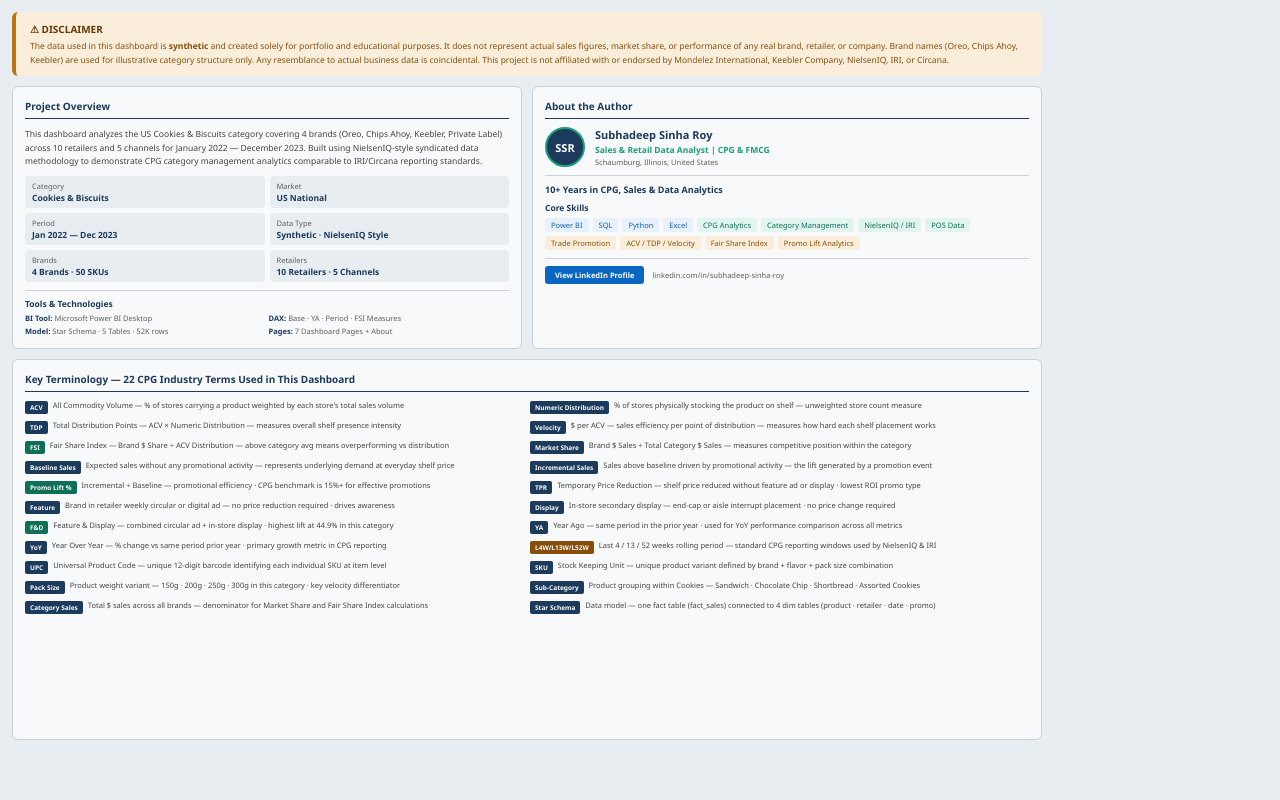
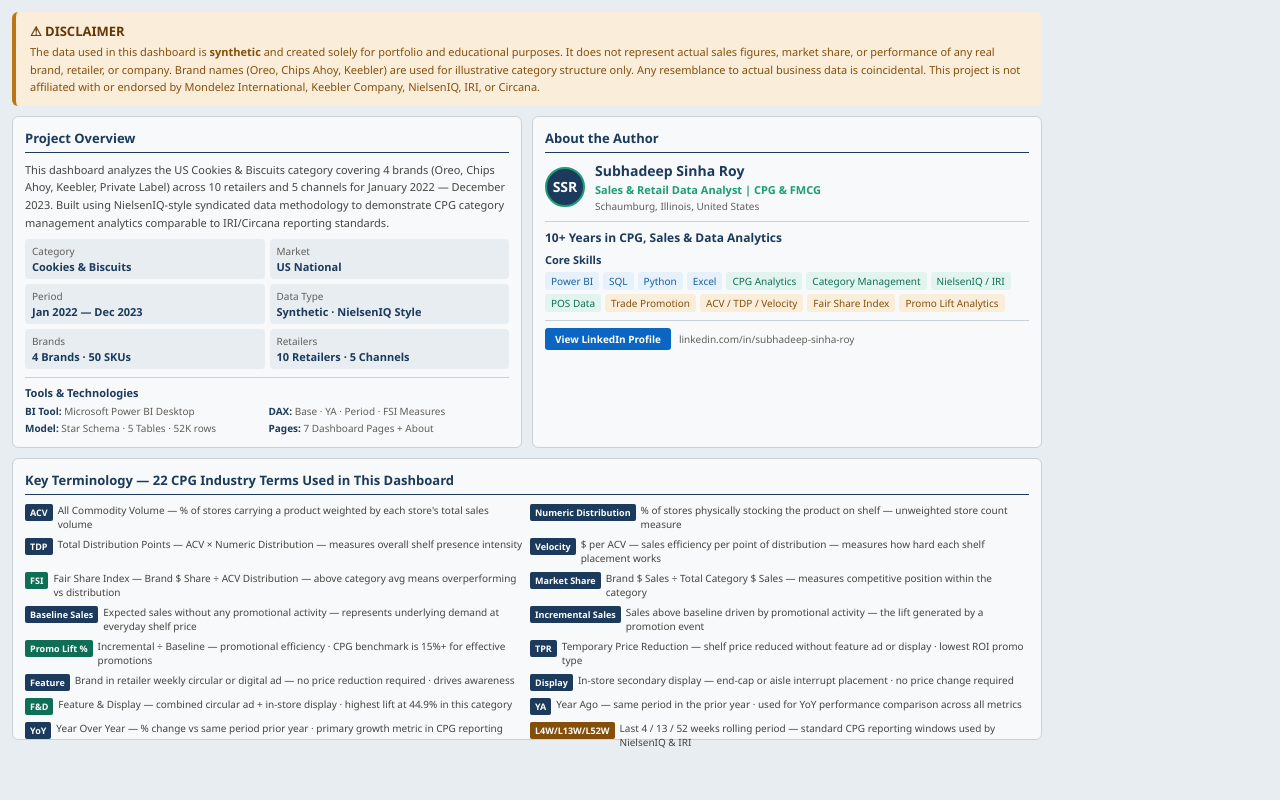
Before and after one commit to Subha263/cpg-syndicate-date-dashboard-about, a plain HTML site: page index.html in a window 1280 px wide. Drawn offline with Linux system fonts and the light colour scheme.

Commit message:
Adjust font sizes in index.html styles
Updated font sizes for various elements in the CSS styles.

```diff
--- a/index.html
+++ b/index.html
@@ -5,42 +5,42 @@
 html, body { width: 1054px; height: 752px; overflow: hidden; background: #E8EDF2; }
 .page { width: 1054px; height: 752px; padding: 12px; display: flex; flex-direction: column; gap: 10px; }
 .disclaimer { background: #FAEEDA; border-radius: 6px; padding: 10px 14px; border-left: 4px solid #BA7517; flex-shrink: 0; }
-.disclaimer-title { font-size: 10px; font-weight: 700; color: #633806; margin-bottom: 3px; }
-.disclaimer-text { font-size: 8.5px; color: #854F0B; line-height: 1.6; }
+.disclaimer-title { font-size: 13px; font-weight: 700; color: #633806; margin-bottom: 3px; }
+.disclaimer-text { font-size: 11px; color: #854F0B; line-height: 1.6; }
 .middle-row { display: grid; grid-template-columns: 1fr 1fr; gap: 10px; flex-shrink: 0; }
 .card { background: #F8F9FA; border-radius: 6px; padding: 12px; border: 0.5px solid #C8D0D8; }
-.card-title { font-size: 10px; font-weight: 700; color: #1B3A5C; border-bottom: 1.5px solid #1B3A5C; padding-bottom: 5px; margin-bottom: 8px; }
+.card-title { font-size: 13px; font-weight: 700; color: #1B3A5C; border-bottom: 1.5px solid #1B3A5C; padding-bottom: 5px; margin-bottom: 8px; }
 .meta-grid { display: grid; grid-template-columns: 1fr 1fr; gap: 5px; margin-top: 8px; }
 .meta-item { background: #E8EDF2; border-radius: 4px; padding: 5px 7px; }
-.meta-label { font-size: 7.5px; color: #5F5E5A; }
-.meta-value { font-size: 8.5px; font-weight: 600; color: #1B3A5C; margin-top: 1px; }
-.card-text { font-size: 8.5px; color: #444441; line-height: 1.6; }
+.meta-label { font-size: 10px; color: #5F5E5A; }
+.meta-value { font-size: 11px; font-weight: 600; color: #1B3A5C; margin-top: 1px; }
+.card-text { font-size: 11px; color: #444441; line-height: 1.6; }
 .tools { margin-top: 8px; padding-top: 7px; border-top: 0.5px solid #C8D0D8; }
-.tools-title { font-size: 8.5px; font-weight: 700; color: #1B3A5C; margin-bottom: 4px; }
+.tools-title { font-size: 11px; font-weight: 700; color: #1B3A5C; margin-bottom: 4px; }
 .tools-row { display: grid; grid-template-columns: 1fr 1fr; gap: 3px; }
-.tool-item { font-size: 7.5px; color: #5F5E5A; }
+.tool-item { font-size: 10px; color: #5F5E5A; }
 .tool-item span { font-weight: 600; color: #1B3A5C; }
 .author-row { display: flex; align-items: center; gap: 10px; margin-bottom: 8px; }
-.avatar { width: 40px; height: 40px; border-radius: 50%; background: #1B3A5C; display: flex; align-items: center; justify-content: center; color: #fff; font-size: 11px; font-weight: 700; flex-shrink: 0; border: 2px solid #1D9E75; }
-.author-name { font-size: 11px; font-weight: 700; color: #1B3A5C; }
-.author-title { font-size: 8.5px; color: #1D9E75; font-weight: 600; margin-top: 2px; }
-.author-location { font-size: 7.5px; color: #5F5E5A; margin-top: 2px; }
-.exp-line { font-size: 9px; font-weight: 700; color: #1B3A5C; margin: 8px 0 6px 0; padding-top: 7px; border-top: 0.5px solid #C8D0D8; }
-.section-label { font-size: 8.5px; font-weight: 700; color: #1B3A5C; margin-bottom: 5px; }
+.avatar { width: 40px; height: 40px; border-radius: 50%; background: #1B3A5C; display: flex; align-items: center; justify-content: center; color: #fff; font-size: 14px; font-weight: 700; flex-shrink: 0; border: 2px solid #1D9E75; }
+.author-name { font-size: 14px; font-weight: 700; color: #1B3A5C; }
+.author-title { font-size: 11px; color: #1D9E75; font-weight: 600; margin-top: 2px; }
+.author-location { font-size: 10px; color: #5F5E5A; margin-top: 2px; }
+.exp-line { font-size: 12px; font-weight: 700; color: #1B3A5C; margin: 8px 0 6px 0; padding-top: 7px; border-top: 0.5px solid #C8D0D8; }
+.section-label { font-size: 11px; font-weight: 700; color: #1B3A5C; margin-bottom: 5px; }
 .tags { display: flex; flex-wrap: wrap; gap: 4px; }
-.tag { background: #E6F1FB; color: #185FA5; font-size: 7.5px; padding: 2px 6px; border-radius: 3px; font-weight: 500; }
+.tag { background: #E6F1FB; color: #185FA5; font-size: 10px; padding: 2px 6px; border-radius: 3px; font-weight: 500; }
 .tag.green { background: #E1F5EE; color: #0F6E56; }
 .tag.amber { background: #FAEEDA; color: #854F0B; }
 .linkedin-row { display: flex; align-items: center; gap: 8px; margin-top: 8px; padding-top: 7px; border-top: 0.5px solid #C8D0D8; }
-.linkedin-btn { background: #0A66C2; color: #fff; font-size: 7.5px; padding: 4px 10px; border-radius: 3px; font-weight: 600; text-decoration: none; }
-.linkedin-url { font-size: 7.5px; color: #5F5E5A; }
+.linkedin-btn { background: #0A66C2; color: #fff; font-size: 10px; padding: 4px 10px; border-radius: 3px; font-weight: 600; text-decoration: none; }
+.linkedin-url { font-size: 10px; color: #5F5E5A; }
 .terms-card { background: #F8F9FA; border-radius: 6px; padding: 12px; border: 0.5px solid #C8D0D8; flex: 1; min-height: 0; }
 .terms-grid { display: grid; grid-template-columns: 1fr 1fr; gap: 6px; margin-top: 4px; }
 .term-row { display: flex; gap: 5px; align-items: flex-start; }
-.term-badge { background: #1B3A5C; color: #fff; font-size: 6.5px; padding: 2px 5px; border-radius: 2px; white-space: nowrap; margin-top: 1px; flex-shrink: 0; font-weight: 600; }
+.term-badge { background: #1B3A5C; color: #fff; font-size: 9px; padding: 2px 5px; border-radius: 2px; white-space: nowrap; margin-top: 1px; flex-shrink: 0; font-weight: 600; }
 .term-badge.green { background: #0F6E56; }
 .term-badge.amber { background: #854F0B; }
-.term-def { font-size: 7.5px; color: #444441; line-height: 1.4; }
+.term-def { font-size: 10px; color: #444441; line-height: 1.4; }
 </style></head>
 <body>
 <div class="page">
```
